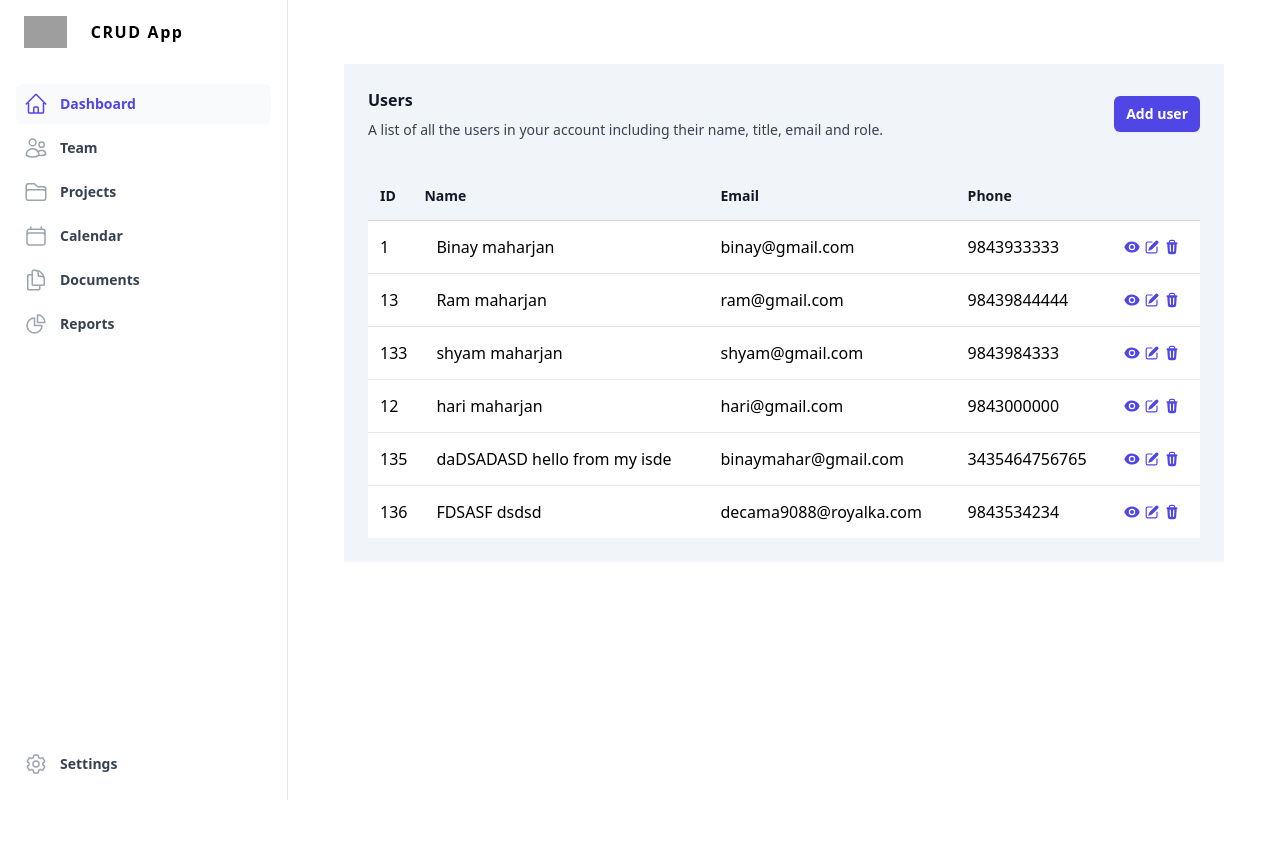
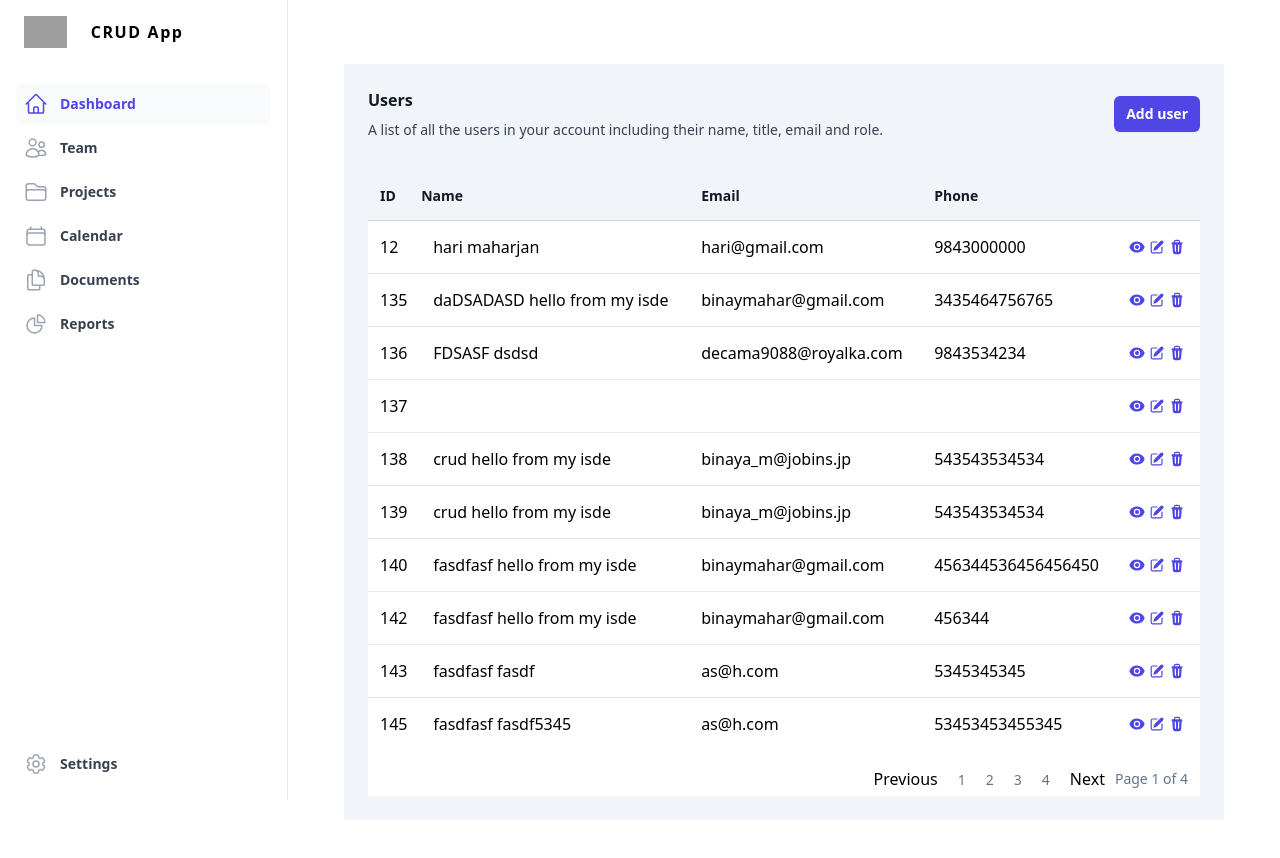
Before and after one commit to GwaraDon/Vue-Crud, a Vue app: page / in a window 1280 px wide. Shown: the top 858 px of the page. Before the commit the page ends 800 px from the top, so only its background shows below. Built offline with nearby package versions, Linux system fonts and the light colour scheme; data requests are answered from the project's data file; grey boxes are pictures that could not be loaded.

Commit message:
Implement pagination and delete modal

```diff
--- a/db.json
+++ b/db.json
@@ -1,26 +1,5 @@
 {
   "students": [
-    {
-      "id": 1,
-      "firstName": "Binay",
-      "lastName": "maharjan",
-      "email": "binay@gmail.com",
-      "phoneNumber": 9843933333
-    },
-    {
-      "id": 13,
-      "firstName": "Ram",
-      "lastName": "maharjan",
-      "email": "ram@gmail.com",
-      "phoneNumber": 98439844444
-    },
-    {
-      "id": 133,
-      "firstName": "shyam",
-      "lastName": "maharjan",
-      "email": "shyam@gmail.com",
-      "phoneNumber": 9843984333
-    },
     {
       "id": 12,
       "firstName": "hari",
@@ -41,6 +20,223 @@
       "email": "decama9088@royalka.com",
       "phoneNumber": 9843534234,
       "id": 136
+    },
+    {
+      "firstName": "",
+      "lastName": "",
+      "email": "",
+      "phoneNumber": "",
+      "id": 137
+    },
+    {
+      "firstName": "crud",
+      "lastName": "hello from my isde",
+      "email": "binaya_m@jobins.jp",
+      "phoneNumber": 543543534534,
+      "id": 138
+    },
+    {
+      "firstName": "crud",
+      "lastName": "hello from my isde",
+      "email": "binaya_m@jobins.jp",
+      "phoneNumber": 543543534534,
+      "id": 139
+    },
+    {
+      "firstName": "fasdfasf",
+      "lastName": "hello from my isde",
+      "email": "binaymahar@gmail.com",
+      "phoneNumber": 456344536456456450,
+      "id": 140
+    },
+    {
+      "firstName": "fasdfasf",
+      "lastName": "hello from my isde",
+      "email": "binaymahar@gmail.com",
+      "phoneNumber": 456344,
+      "id": 142
+    },
+    {
+      "firstName": "fasdfasf",
+      "lastName": "fasdf",
+      "email": "as@h.com",
+      "phoneNumber": 5345345345,
+      "id": 143
+    },
+    {
+      "firstName": "fasdfasf",
+      "lastName": "fasdf5345",
+      "email": "as@h.com",
+      "phoneNumber": 53453453455345,
+      "id": 145
+    },
+    {
+      "firstName": "fasdfasf",
+      "lastName": "fasdf5345",
+      "email": "as@h.com",
+      "phoneNumber": 53453453455345,
+      "id": 146
+    },
+    {
+      "firstName": "fasdfasf",
+      "lastName": "fasdf5345",
+      "email": "as@h.com",
+      "phoneNumber": 53453453455345,
+      "id": 147
+    },
+    {
+      "firstName": "fasdfasf",
+      "lastName": "fasdf5345",
+      "email": "as@h.com",
+      "phoneNumber": 53453453455345,
+      "id": 148
+    },
+    {
+      "firstName": "fasdfasf",
+      "lastName": "fasdf5345",
+      "email": "as@h.com",
+      "phoneNumber": 53453453455345,
+      "id": 149
+    },
+    {
+      "firstName": "fasdfasf",
+      "lastName": "fasdf5345345345",
+      "email": "as@h.com",
+      "phoneNumber": 53453453455345,
+      "id": 150
+    },
+    {
+      "firstName": "fasdfasf",
+      "lastName": "fasdf5345345345",
+      "email": "as@h.com",
+      "phoneNumber": 53453453455345,
+      "id": 151
+    },
+    {
+      "firstName": "fasdfasf",
+      "lastName": "fasdf5345345345",
+      "email": "as@h.com",
+      "phoneNumber": 53453453455345,
+      "id": 152
+    },
+    {
+      "firstName": "fasdfasf",
+      "lastName": "fasdf5345345345",
+      "email": "as@h.345345",
+      "phoneNumber": 53453453455345,
+      "id": 153
+    },
+    {
+      "firstName": "fasdfasf345345345",
+      "lastName": "fasdf5345345345",
+      "email": "as@h.345345",
+      "phoneNumber": 534534534553455360,
+      "id": 154
+    },
+    {
+      "firstName": "fasdfasf345345345",
+      "lastName": "fasdf5345345345",
+      "email": "as@h.345345",
+      "phoneNumber": 534534534553455360,
+      "id": 155
+    },
+    {
+      "firstName": "fasdfasf345345345",
+      "lastName": "fasdf5345345345",
+      "email": "as@h.345345",
+      "phoneNumber": 534534534553455360,
+      "id": 156
+    },
+    {
+      "firstName": "fasdfasf345345345",
+      "lastName": "fasdf5345345345",
+      "email": "as@h.345345",
+      "phoneNumber": 534534534553455360,
+      "id": 157
+    },
+    {
+      "firstName": "fasdfasf345345345",
+      "lastName": "fasdf5345345345",
+      "email": "as@h.345345",
+      "phoneNumber": 534534534553455360,
+      "id": 158
+    },
+    {
+      "firstName": "fasdfasf345345345",
+      "lastName": "fasdf5345345345",
+      "email": "as@h.345345",
+      "phoneNumber": 534534534553455360,
+      "id": 159
+    },
+    {
+      "firstName": "",
+      "lastName": "",
+      "email": "",
+      "phoneNumber": "",
+      "id": 160
+    },
+    {
+      "firstName": "",
+      "lastName": "",
+      "email": "",
+      "phoneNumber": "",
+      "id": 161
+    },
+    {
+      "firstName": "fasdfasf",
+      "lastName": "hello from my isde",
+      "email": "crud@app.com",
+      "phoneNumber": 3465457,
+      "id": 162
+    },
+    {
+      "firstName": "fasdf",
+      "lastName": "adfdfs",
+      "email": "binaymahar@gmail.com",
+      "phoneNumber": 23434234,
+      "id": 163
+    },
+    {
+      "firstName": "",
+      "lastName": "",
+      "email": "",
+      "phoneNumber": "",
+      "id": 165
+    },
+    {
+      "firstName": "",
+      "lastName": "",
+      "email": "",
+      "phoneNumber": "",
+      "id": 166
+    },
+    {
+      "firstName": "",
+      "lastName": "",
+      "email": "",
+      "phoneNumber": "",
+      "id": 167
+    },
+    {
+      "firstName": "fasdfasf",
+      "lastName": "adfdfs",
+      "email": "as@h.com",
+      "phoneNumber": "",
+      "id": 168
+    },
+    {
+      "firstName": "fasdfsf",
+      "lastName": "fsf",
+      "email": "rajendra@jobins.jp",
+      "phoneNumber": 3453253,
+      "id": 169
+    },
+    {
+      "firstName": "fasdfsf",
+      "lastName": "fadsfsdfs",
+      "email": "master@jobins.jp",
+      "phoneNumber": 354,
+      "id": 170
     }
   ]
 }
--- a/package.json
+++ b/package.json
@@ -15,7 +15,8 @@
     "axios": "^1.5.0",
     "json-server": "^0.17.3",
     "vue": "^3.3.4",
-    "vue-router": "^4.2.4"
+    "vue-router": "^4.2.4",
+    "vue3-toastify": "^0.1.13"
   },
   "devDependencies": {
     "@vitejs/plugin-vue": "^4.3.1",
--- a/src/components/common/DeleteModal.vue
+++ b/src/components/common/DeleteModal.vue
@@ -1,30 +1,80 @@
 <template>
   <TransitionRoot as="template" :show="open">
-      <Dialog as="div" class="relative z-10" @close="open = false">
-        <TransitionChild as="template" enter="ease-out duration-300" enter-from="opacity-0" enter-to="opacity-100" leave="ease-in duration-200" leave-from="opacity-100" leave-to="opacity-0">
-          <div class="fixed inset-0 bg-gray-500 bg-opacity-75 transition-opacity" />
+    <Dialog as="div" class="relative z-10">
+      <TransitionChild
+        as="template"
+        enter="ease-out duration-300"
+        enter-from="opacity-0"
+        enter-to="opacity-100"
+        leave="ease-in duration-200"
+        leave-from="opacity-100"
+        leave-to="opacity-0"
+      >
+        <div
+          class="fixed inset-0 bg-gray-500 bg-opacity-75 transition-opacity"
+        />
       </TransitionChild>
 
       <div class="fixed inset-0 z-10 w-screen overflow-y-auto">
-          <div class="flex min-h-full items-end justify-center p-4 text-center sm:items-center sm:p-0">
-            <TransitionChild as="template" enter="ease-out duration-300" enter-from="opacity-0 translate-y-4 sm:translate-y-0 sm:scale-95" enter-to="opacity-100 translate-y-0 sm:scale-100" leave="ease-in duration-200" leave-from="opacity-100 translate-y-0 sm:scale-100" leave-to="opacity-0 translate-y-4 sm:translate-y-0 sm:scale-95">
-              <DialogPanel class="relative transform overflow-hidden rounded-lg bg-white text-left shadow-xl transition-all sm:my-8 sm:w-full sm:max-w-lg">
+        <div
+          class="flex min-h-full items-end justify-center p-4 text-center sm:items-center sm:p-0"
+        >
+          <TransitionChild
+            as="template"
+            enter="ease-out duration-300"
+            enter-from="opacity-0 translate-y-4 sm:translate-y-0 sm:scale-95"
+            enter-to="opacity-100 translate-y-0 sm:scale-100"
+            leave="ease-in duration-200"
+            leave-from="opacity-100 translate-y-0 sm:scale-100"
+            leave-to="opacity-0 translate-y-4 sm:translate-y-0 sm:scale-95"
+          >
+            <DialogPanel
+              class="relative transform overflow-hidden rounded-lg bg-white text-left shadow-xl transition-all sm:my-8 sm:w-full sm:max-w-lg"
+            >
               <div class="bg-white px-4 pb-4 pt-5 sm:p-6 sm:pb-4">
                 <div class="sm:flex sm:items-start">
-                    <div class="mx-auto flex h-12 w-12 flex-shrink-0 items-center justify-center rounded-full bg-red-100 sm:mx-0 sm:h-10 sm:w-10">
-                      <ExclamationTriangleIcon class="h-6 w-6 text-red-600" aria-hidden="true" />
+                  <div
+                    class="mx-auto flex h-12 w-12 flex-shrink-0 items-center justify-center rounded-full bg-red-100 sm:mx-0 sm:h-10 sm:w-10"
+                  >
+                    <ExclamationTriangleIcon
+                      class="h-6 w-6 text-red-600"
+                      aria-hidden="true"
+                    />
                   </div>
                   <div class="mt-3 text-center sm:ml-4 sm:mt-0 sm:text-left">
-                      <DialogTitle as="h3" class="text-base font-semibold leading-6 text-gray-900">Deactivate account</DialogTitle>
+                    <DialogTitle
+                      as="h3"
+                      class="text-base font-semibold leading-6 text-gray-900"
+                      >Deactivate account</DialogTitle
+                    >
                     <div class="mt-2">
-                        <p class="text-sm text-gray-500">Are you sure you want to deactivate your account? All of your data will be permanently removed. This action cannot be undone.</p>
+                      <p class="text-sm text-gray-500">
+                        Are you sure you want to deactivate your account? All of
+                        your data will be permanently removed. This action
+                        cannot be undone.
+                      </p>
                     </div>
                   </div>
                 </div>
               </div>
-                <div class="bg-gray-50 px-4 py-3 sm:flex sm:flex-row-reverse sm:px-6">
-                  <button type="button" class="inline-flex w-full justify-center rounded-md bg-red-600 px-3 py-2 text-sm font-semibold text-white shadow-sm hover:bg-red-500 sm:ml-3 sm:w-auto" @click="open = false">Deactivate</button>
-                  <button type="button" class="mt-3 inline-flex w-full justify-center rounded-md bg-white px-3 py-2 text-sm font-semibold text-gray-900 shadow-sm ring-1 ring-inset ring-gray-300 hover:bg-gray-50 sm:mt-0 sm:w-auto" @click="open = false" ref="cancelButtonRef">Cancel</button>
+              <div
+                class="bg-gray-50 px-4 py-3 sm:flex sm:flex-row-reverse sm:px-6"
+              >
+                <button
+                  type="button"
+                  class="inline-flex w-full justify-center rounded-md bg-red-600 px-3 py-2 text-sm font-semibold text-white shadow-sm hover:bg-red-500 sm:ml-3 sm:w-auto"
+                  @click="handleDelete(deleteId)"
+                >
+                  Deactivate
+                </button>
+                <button
+                  type="button"
+                  class="mt-3 inline-flex w-full justify-center rounded-md bg-white px-3 py-2 text-sm font-semibold text-gray-900 shadow-sm ring-1 ring-inset ring-gray-300 hover:bg-gray-50 sm:mt-0 sm:w-auto"
+                  @click="handleClose"
+
+                >
+                  Cancel
+                </button>
               </div>
             </DialogPanel>
           </TransitionChild>
@@ -35,9 +85,36 @@
 </template>
 
 <script setup>
-  import { ref } from 'vue'
-  import { Dialog, DialogPanel, DialogTitle, TransitionChild, TransitionRoot } from '@headlessui/vue'
-  import { ExclamationTriangleIcon } from '@heroicons/vue/24/outline'
+import {
+  Dialog,
+  DialogPanel,
+  DialogTitle,
+  TransitionChild,
+  TransitionRoot,
+} from "@headlessui/vue";
+import { ExclamationTriangleIcon } from "@heroicons/vue/24/outline";
 
-  const open = ref(true)
+import useStudent from "../../composables/studentApi";
+const { deleteStudent, errorMessage } = useStudent();
+
+defineProps({
+  open: {
+    required: true,
+    type: Boolean,
+  },
+  deleteId: {
+    required: true,
+    type: [String, Number ],
+  },
+});
+
+const emits = defineEmits(["closeModal"]);
+const handleDelete = async(id) => {
+  await deleteStudent(id)
+   emits("closeModal", false);
+};
+
+const handleClose = () => {
+  emits("closeModal", false);
+};
 </script>
--- /dev/null
+++ b/src/components/common/Pagination.vue
@@ -0,0 +1,78 @@
+<template>
+  <nav aria-label="pagination" class="flex justify-end items-center p-3 pb-0  bg-white ">
+    <div>
+    <button @click="prevPage" :disabled="currentPage === 1">Previous</button>
+    <span v-for="pageNumber in pageNumbers" :key="pageNumber">
+      <button
+        @click="goToPage(pageNumber)"
+        class="inline-flex items-center border-t-2 border-transparent px-4 pt-4 text-sm font-medium text-gray-500 hover:border-gray-300 hover:text-gray-700"
+        :class="{ 'active': currentPage === pageNumber }"
+      >{{ pageNumber }}</button>
+    </span>
+    <button @click="nextPage" :disabled="currentPage === totalPages">
+      Next
+    </button>
+  </div>
+    <span class="text-sm text-slate-500">Page {{ currentPage }} of {{ totalPages }}</span>
+  </nav>
+</template>
+
+<script setup>
+import { computed } from "vue";
+const props = defineProps({
+  currentPage: {
+    type: Number,
+    required: true,
+    default: 1,
+  },
+  totalPages: {
+    type: Number,
+    required: true,
+  },
+});
+
+const emit = defineEmits(["update-page"]);
+
+const prevPage = () => {
+  if (props.currentPage > 0) {
+    emit("update-page", props.currentPage - 1);
+  }
+};
+
+const nextPage = () => {
+  console.log('hello')
+  if (props.currentPage < props.totalPages) {
+    emit("update-page", props.currentPage + 1);
+
+  }
+};
+const pageNumbers = computed(() => {
+  const numbers = [];
+  for (let i = 1; i <= props.totalPages; i++) {
+    numbers.push(i);
+  }
+  return numbers;
+});
+
+const goToPage = (pageNumber) => {
+  if (pageNumber !== props.currentPage) {
+    emit('update-page', pageNumber);
+  }
+};
+</script>
+
+<style scoped>
+.pagination {
+  text-align: center;
+  margin-top: 20px;
+}
+
+button {
+  padding: 5px 10px;
+  cursor: pointer;
+}
+
+button[disabled] {
+  cursor: not-allowed;
+}
+</style>
--- a/src/components/students/Edit.vue
+++ b/src/components/students/Edit.vue
@@ -1,5 +1,5 @@
 <template>
-  <div class="sticky top-0 z-40 lg:mx-auto lg:px-8 bg-white p-5">
+  <div class="sticky top-0 z-40 bg-white p-5 lg:mx-auto lg:px-8">
     <Breadcrumb :pages="breadcrumb" />
   </div>
   <form class="m-6 bg-slate-100 p-6" @submit.prevent="handleUpdateFormData">
--- a/src/components/students/List.vue
+++ b/src/components/students/List.vue
@@ -66,7 +66,7 @@
                 <tr
                   v-for="(
                     { id, firstName, lastName, email, phoneNumber }, index
-                  ) in studentData"
+                  ) in paginatedPosts"
                   :key="index"
                 >
                   <td class="px-3 py-3.5">{{ id }}</td>
@@ -105,16 +105,24 @@
               </tr>
             </tbody>
           </table>
+          <pagination
+            :current-page="currentPage"
+            :total-pages="totalPages"
+            @update-page="updatePage"
+          ></pagination>
         </div>
       </div>
     </div>
+    <DeleteModal :open="isDeleteModalOpen" @close-modal="hideDeleteModal" :delete-id="deleteId" />
   </div>
 </template>
 
 <script setup>
-import { onMounted } from "vue";
+import { onMounted, computed, ref } from "vue";
 import { EyeIcon, PencilSquareIcon, TrashIcon } from "@heroicons/vue/20/solid";
 import useStudent from "../../composables/studentApi";
+import Pagination from "../common/Pagination.vue";
+import DeleteModal from "../common/DeleteModal.vue"
 
 const { getAllStudents, studentData, deleteStudent, errorMessage } =
   useStudent();
@@ -122,12 +130,28 @@ const { getAllStudents, studentData, deleteStudent, errorMessage } =
 onMounted(() => {
   getAllStudents();
 });
-const handleDelete = async (id) => {
-  if (!window.confirm("Are you sure")) {
-    return;
-  }
-  await deleteStudent(id);
-  await getAllStudents();
-  console.log("Student Deleted", id);
+const currentPage = ref(1);
+const perPage = 10;
+const totalPages = computed(() => {
+  return Math.ceil(studentData.value.length / perPage);
+});
+
+const paginatedPosts = computed(() => {
+  const startIndex = (currentPage.value - 1) * perPage;
+  const endIndex = startIndex + perPage;
+  return studentData.value.slice(startIndex, endIndex);
+});
+const isDeleteModalOpen = ref(false)
+const deleteId =  ref(0)
+const handleDelete = (id) => {
+  isDeleteModalOpen.value = true
+  deleteId.value = id
+};
+const hideDeleteModal = () =>{
+  isDeleteModalOpen.value = false
+  getAllStudents()
+}
+const updatePage = (newPage) => {
+  currentPage.value = newPage;
 };
 </script>
```
Also changed, not shown: src/components/common/Toast.vue (+8 -3 lines), src/components/students/Create.vue (+8 -1 lines), 1 other file (tests, documents, lock files or other folders). Lines whose indentation alone changed are shown as unchanged.
